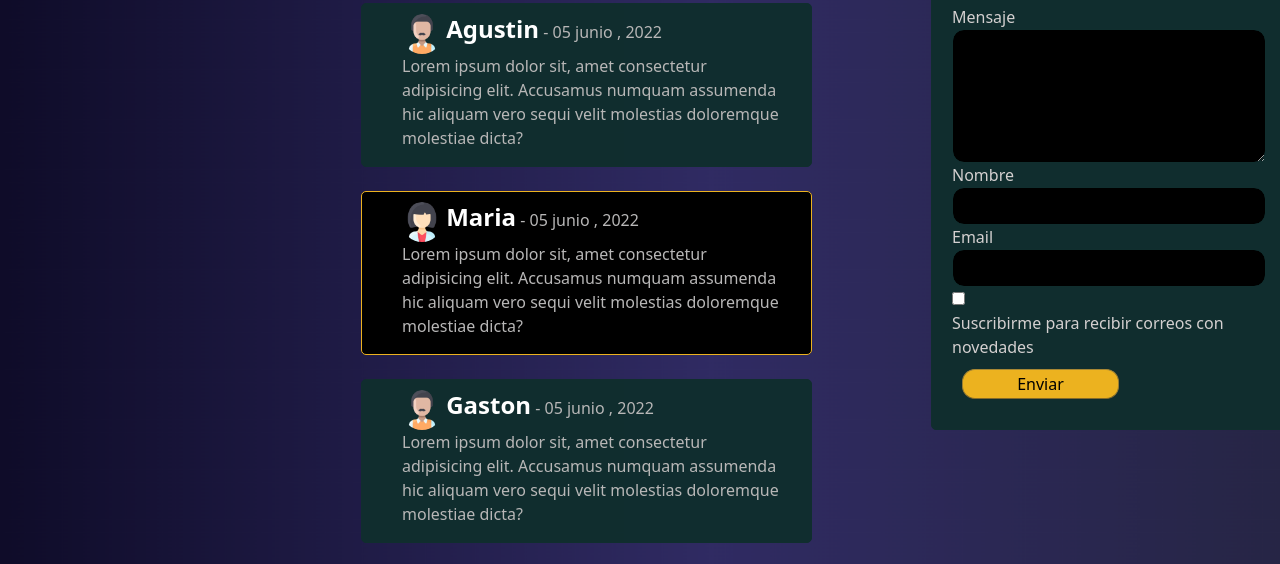
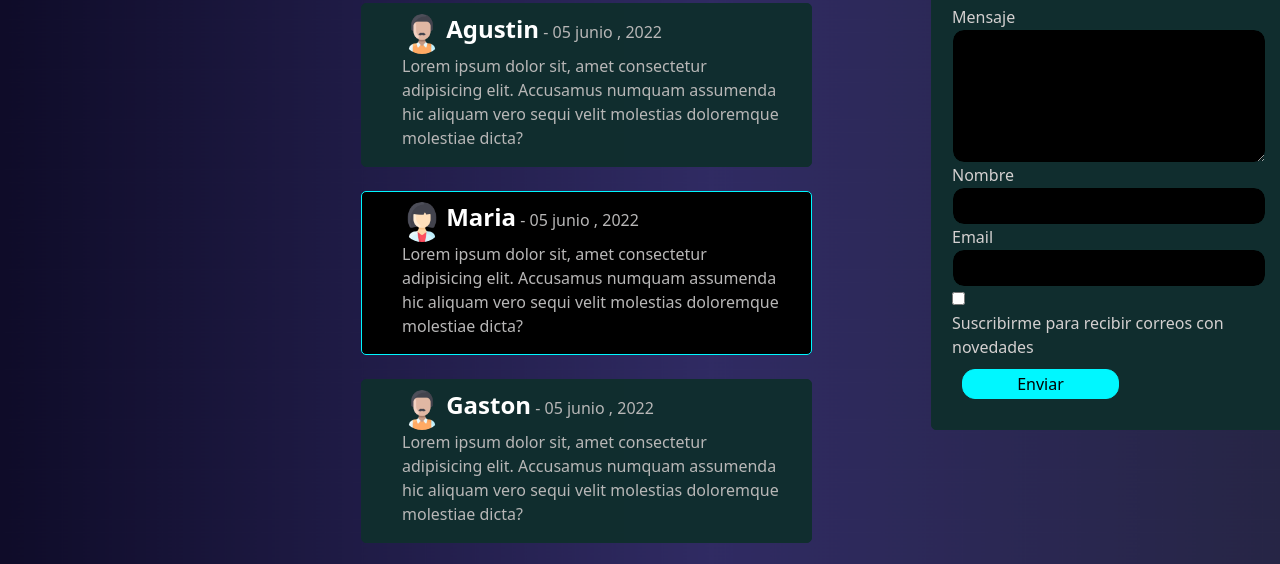
Before and after one commit to frangusberti/repositorio, a plain HTML site: page Pages/foro.html in a window 1280 px wide. Shown: the part 193-757 px from the top of the page. Drawn offline with nearby package versions, Linux system fonts and the light colour scheme.

Commit message:
correccion de error en css

```diff
--- a/css/bootstrap.css
+++ b/css/bootstrap.css
@@ -92,8 +92,8 @@ footer {
   padding-top: 2px;
   padding-bottom: 2px;
   text-align: center;
-  background-color: #ecb21f;
-  border-color: #a88734 #9c7e31 #846a29;
+  background-color: #00f7ff;
+  border-color: #00f7ff #00f7ff #00f7ff;
   color: black;
   border-width: 1px;
   border-style: solid;
@@ -117,7 +117,7 @@ body {
 }
 
 .darker {
-  border: 1px solid #ecb21f;
+  border: 1px solid #00f7ff;
   background-color: black;
   float: right;
   border-radius: 5px;
```
Also changed, not shown: index.html (+1 -0 lines).
